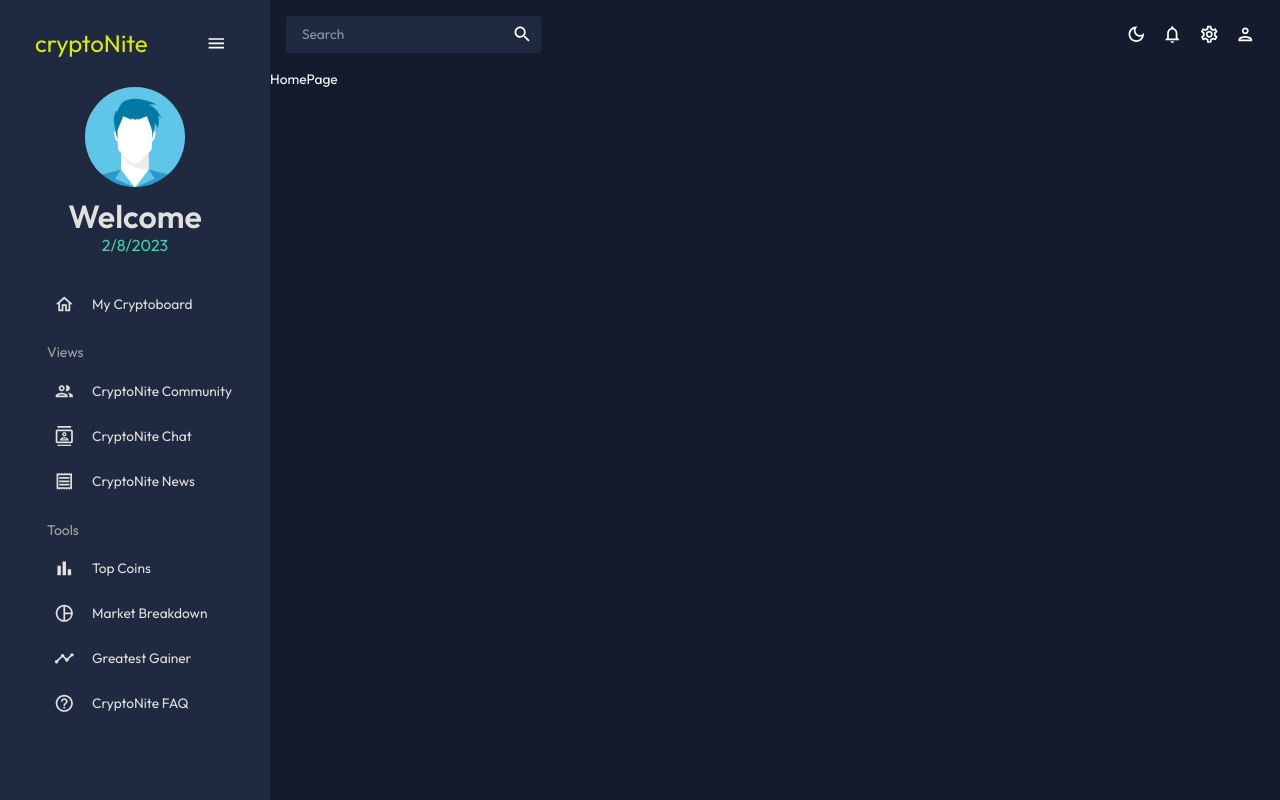
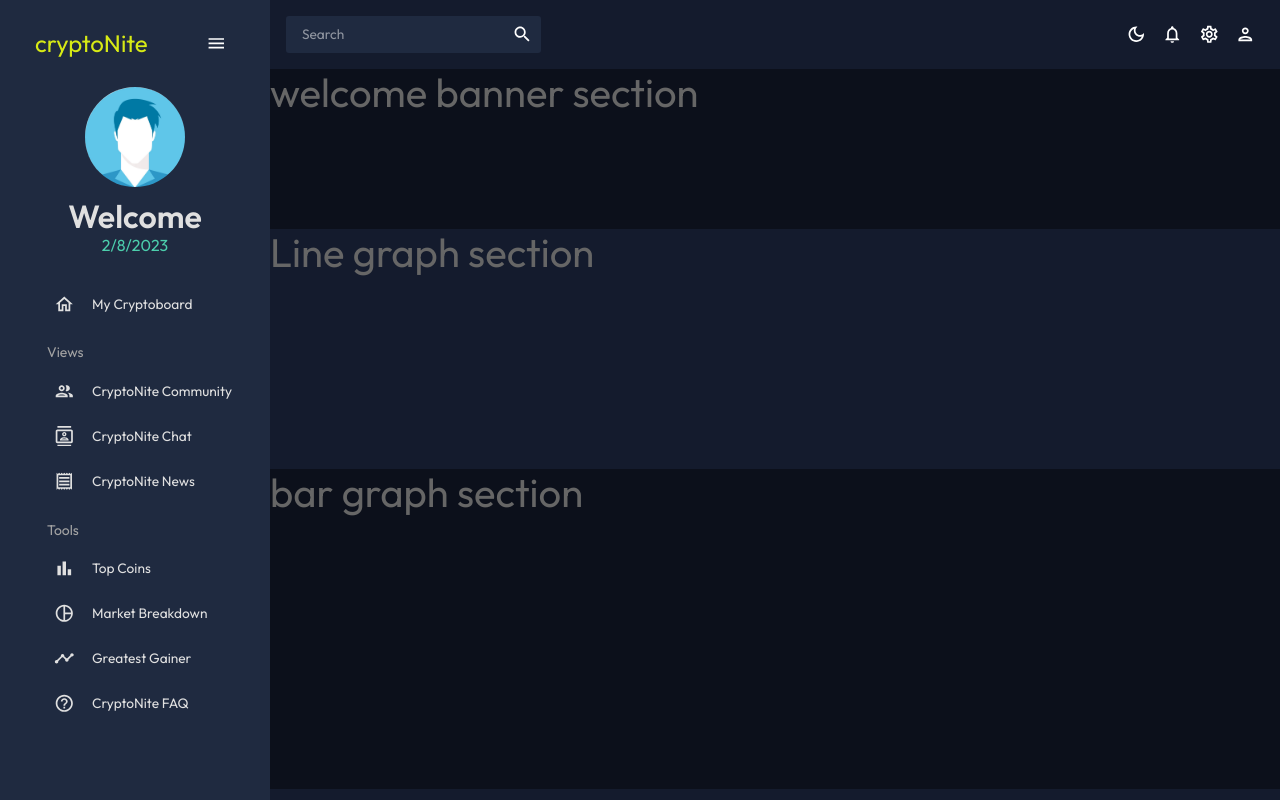
Before and after one commit to anthonyBosek/cryptoNite, a React (Create React App) app in the folder client/: page / in a window 1280 px wide. Built offline with nearby package versions, Linux system fonts and the light colour scheme.

Commit message:
homePage wireFrame

```diff
--- a/client/src/views/homePage/index.jsx
+++ b/client/src/views/homePage/index.jsx
@@ -1,7 +1,48 @@
 import React from "react";
+import { Box, Typography, useTheme } from "@mui/material";
+import { tokens } from "../../theme";
 
 const HomePage = () => {
-  return <div>HomePage</div>;
+  const theme = useTheme();
+  const colors = tokens(theme.palette.mode);
+  return (
+
+    <Box fluid >
+        <Typography
+        variant="h1"
+        fontWeight="500"
+        sx={{ color: colors.grey[500] }}
+      >
+        <div id="welcome-banner-section"
+        style={{ height: '20vh',background: colors.primary[700] }}>welcome banner section</div>
+
+      </Typography>
+      <Typography
+        variant="h1"
+        fontWeight="500"
+        height="500"
+        sx={{ color: colors.grey[500] }}
+      >
+        <div id="line-graph-section"
+        style={{ height: '30vh',background: colors.primary[500] }}>Line graph section</div>
+
+      </Typography>
+      <Typography
+        variant="h1"
+        fontWeight="500"
+        sx={{ color: colors.grey[500] }}
+      >
+        <div id="bar-graph-section"
+        style={{ height: '40vh' , background: colors.primary[700]}}>
+          bar graph section</div>
+
+      </Typography>
+
+    </Box>
+   )
+
 };
 
 export default HomePage;
+// I made different background shades so you could see the
+// individual sections
```
